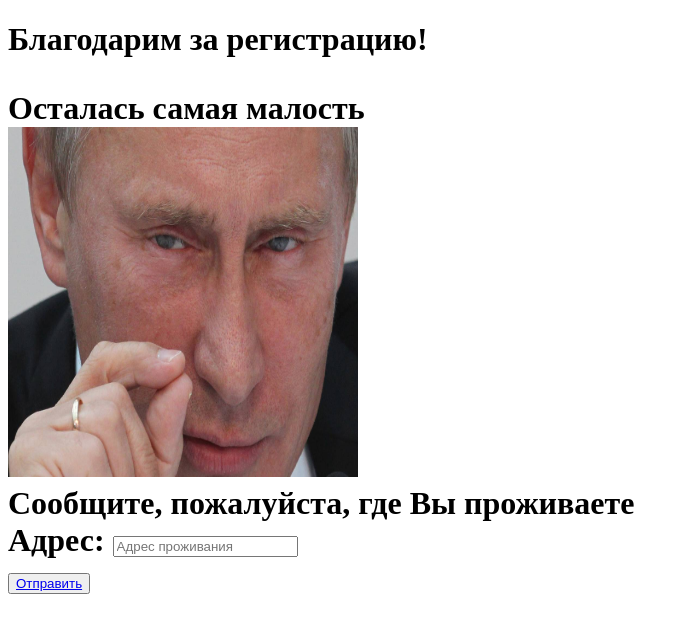
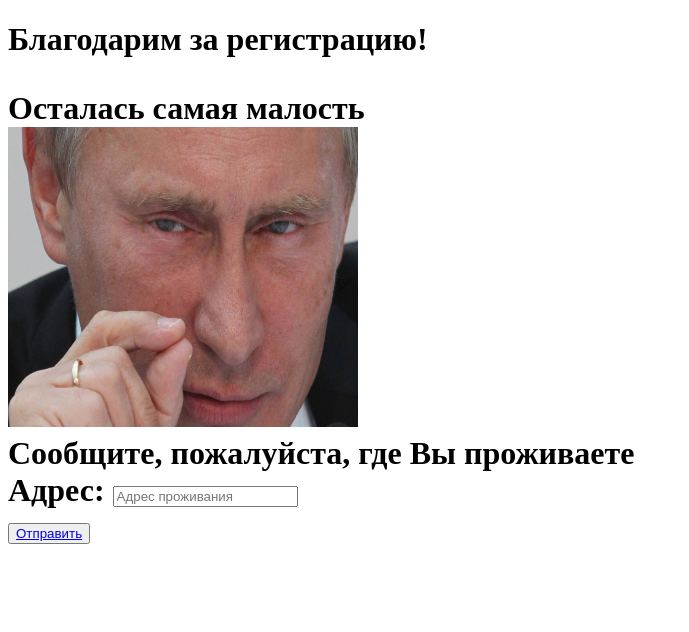
Before and after one commit to OleGre/Olegs, a plain HTML site: page Первый.html in a window 1280 px wide. Shown: the whole page, without its empty margins (0-689 px from the left). Drawn offline with Linux system fonts and the light colour scheme.

Commit message:
Update Первый.html

```diff
--- a/Первый.html
+++ b/Первый.html
@@ -4,7 +4,7 @@
 <h1>Благодарим за регистрацию!<h1>
   <div>
 <p>Осталась самая малость<br>
-  <img src="https://OleGre.github.io/Olegs/чуть.jpg" width="350" height="350"><br>
+  <img src="https://OleGre.github.io/Olegs/чуть.jpg" width="350" height="300"><br>
 Сообщите, пожалуйста, где Вы проживаете<br>
 Адрес: <input type="text" placeholder="Адрес проживания"><br>
 <button><a href="https://OleGre.github.io/Olegs/Второй.html">Отправить</button>
```
